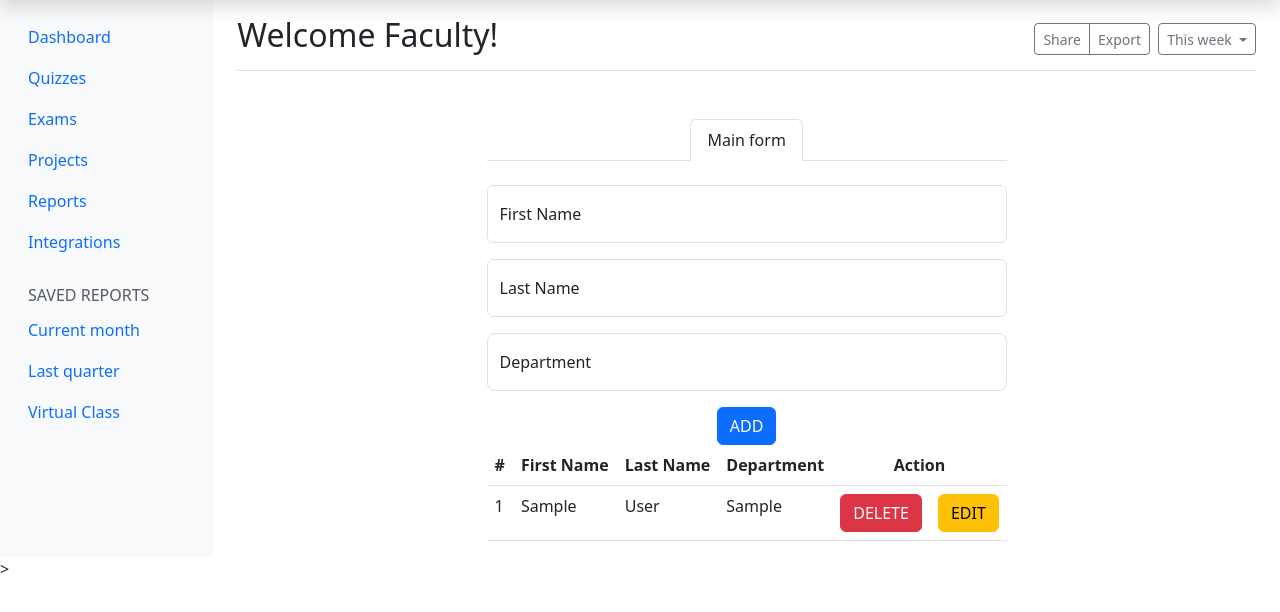
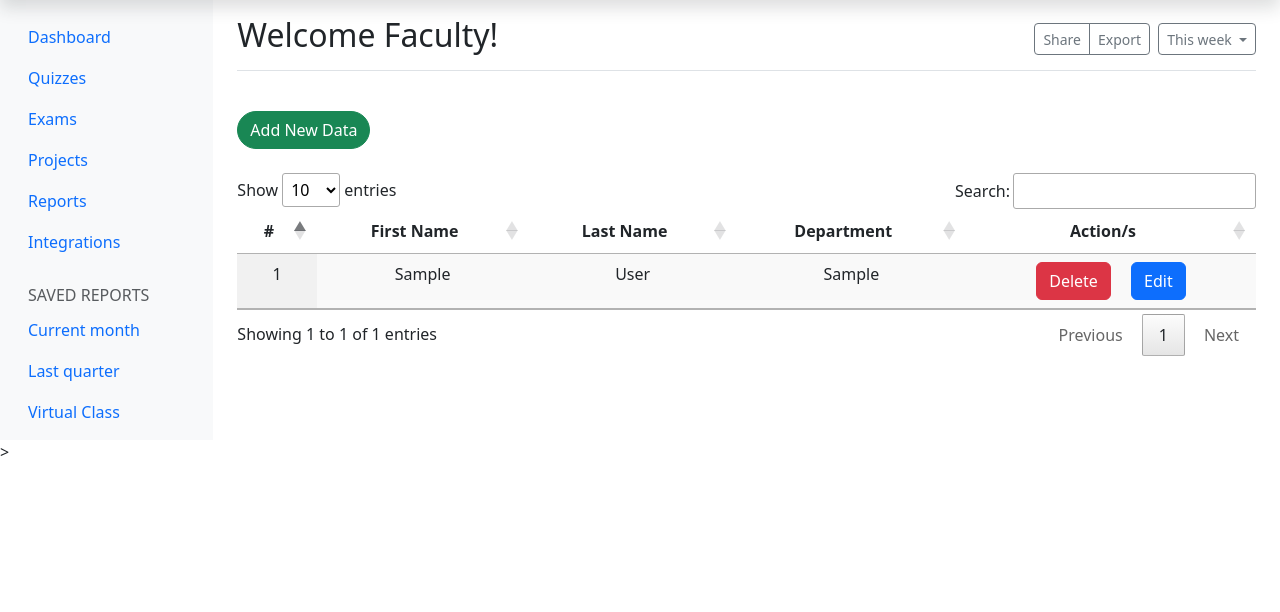
Before and after one commit to EarlJames712/php-crud-login, a PHP site: page /faculty.php in a window 1280 px wide. Shown: the part 56-668 px from the top of the page. Run offline with PHP 8.4, Linux system fonts and the light colour scheme; a user stored in the database is signed in; tables that the repository leaves empty hold one stand-in row (values such as "Sample post"); some libraries are stand-ins or nearby versions.

Commit message:
Update faculty.php

```diff
--- a/faculty.php
+++ b/faculty.php
@@ -104,16 +104,31 @@
           </button>
         </div>
       </div>
-        <div class="container d-flex justify-content-center mt-5">
-            <center>
+        <div class="mt-3 ">
+            <div class="m-auto">
+
+                <!-- Add New Button trigger modal -->
+                <button type="button" class="btn btn-success rounded-5 my-4" data-bs-toggle="modal" data-bs-target="#staticBackdrop">
+                    Add New Data
+                </button>
+
+                <!-- Modal -->
+                <div class="modal fade" id="staticBackdrop" data-bs-backdrop="static" data-bs-keyboard="false" tabindex="-1" aria-labelledby="staticBackdropLabel" aria-hidden="true">
+                    <div class="modal-dialog">
+                        <div class="modal-content">
+                            <div class="modal-header">
+                                <h1 class="modal-title fs-5" id="staticBackdropLabel">Add your data</h1>
+                                <button type="button" class="btn-close" data-bs-dismiss="modal" aria-label="Close"></button>
+                            </div>
+                            <form action="insertData.php" class="record" method="post">
+                                <div class="modal-body">
                                     <ul class="nav nav-tabs justify-content-center mb-4">
                                         <li class="nav-item">
                                             <a class="nav-link text-dark active" aria-current="page" href="#">Main form</a>
                                         </li>
                                     </ul>
-                <form class="record" method="post">
                                     <div class="form-floating mb-3">
-                        <input type="text" name="fn" class="form-control" id="first-name" placeholder="Your First Name">
+                                        <input type="text" name="fn" class="form-control" id="first-name" placeholder="Your First Name" autofocus>
                                         <label for="first-name" class="form-label">First Name</label>
                                     </div>
                                     <div class="form-floating mb-3">
@@ -125,17 +140,25 @@
                                         <label for="exampleFormControlTextarea1" class="form-label">Department</label>
 
                                     </div>
-                    <button class="btn btn-primary" type="submit">ADD</button>
+                                </div>
+                                <div class="modal-footer">
+                                    <button type="button" class="btn btn-secondary" data-bs-dismiss="modal">Close</button>
+                                    <button class="btn btn-success" type="submit">Add</button>
+                                </div>
                             </form>
+                        </div>
+                    </div>
+                </div>
 
-                <table class="table">
+                <!--      Data table      -->
+                <table id="myTable" class="display table text-center">
                     <thead>
                     <tr>
-                        <th scope="col">#</th>
-                        <th scope="col">First Name</th>
-                        <th scope="col">Last Name</th>
-                        <th scope="col">Department</th>
-                        <th scope="col" colspan="2" class="text-center">Action</th>
+                        <th class="text-center">#</th>
+                        <th class="text-center">First Name</th>
+                        <th class="text-center">Last Name</th>
+                        <th class="text-center">Department</th>
+                        <th class="text-center">Action/s</th>
                     </tr>
                     </thead>
                     <tbody>
@@ -143,25 +166,60 @@
                     require_once 'conn.php';
                     $no =  1 ;
                     $data = mysqli_query($conn, "SELECT * FROM student_list");
-                    while($row = mysqli_fetch_array($data)){
-                        ?>
+                    while($row = mysqli_fetch_array($data)){ ?>
                         <tr>
                             <td><?= $no; ?></td>
                             <td><?= $row['firstname']; ?></td>
                             <td><?= $row['lastname']; ?></td>
                             <td><?= $row['department']; ?></td>
-                            <td><a type="button" id="delete" class="btn btn-danger" href="deleteData.php?id=<?= $row['id']?>">DELETE</a></td>
-                            <td><a type="button" id="edit" class="btn btn-warning" href="editData.php?id=<?= $row['id']?>">EDIT</a></td>
+                            <td>
+                                <a type="button" id="delete" class="btn btn-danger" href="deleteData.php?id=<?= $row['id']?>">Delete</a>
+                                <a type="button" class="btn btn-primary ms-3" data-bs-toggle="modal" data-bs-target="#editData<?= $row['id']?>">Edit</a>
+                            </td>
+
                         </tr>
+                        <!-- Modal -->
+                        <div class="modal fade" id="editData<?= $row['id']?>" data-bs-backdrop="static" data-bs-keyboard="false" tabindex="-1" aria-labelledby="staticBackdropLabel" aria-hidden="true">
+                            <div class="modal-dialog modal-dialog-centered">
+                                <div class="modal-content">
+                                    <div class="modal-header">
+                                        <h1 class="modal-title fs-5" id="staticBackdropLabel">Update <?= $row['firstname']?>'s data</h1>
+                                        <button type="button" class="btn-close" data-bs-dismiss="modal" aria-label="Close"></button>
+                                    </div>
+                                    <form action="updateData.php" method="post">
+                                        <div class="modal-body">
+                                            <div class="form-floating mb-3">
+                                                <input type="hidden" name="id" value="<?= $row['id']?>">
+                                                <input type="text" name="fn" class="form-control" value="<?= $row['firstname']?>" placeholder="Your First Name">
+                                                <label for="first-name" class="form-label">New First Name</label>
+                                            </div>
+                                            <div class="form-floating mb-3">
+                                                <input type="text" name="ln" class="form-control" value="<?= $row['lastname']; ?>" id="floatingPassword" placeholder="Your Last Name">
+                                                <label for="floatingPassword">New Last Name</label>
+                                            </div>
+                                            <div class="form-floating mb-3">
+                                                <input name="d" class="form-control form-control-lg" value="<?= $row['department']; ?>" type="text" placeholder="Department">
+                                                <label for="exampleFormControlTextarea1" class="form-label">New Department</label>
+                                            </div>
+                                        </div>
+                                        <div class="modal-footer">
+                                            <button type="button" class="btn btn-secondary" data-bs-dismiss="modal">Close</button>
+                                            <button class="btn btn-success" type="submit">Update</button>
+                                        </div>
+                                    </form>
+                                </div>
+                            </div>
+                        </div>
                         <?php $no++; } ?>
                     </tbody>
                 </table>
-
-            </center>
+            </div>
         </div>
     </main>
   </div>
 </div>
+
+
         <?php
         require_once 'components/footer.php';
     }
```
Lines whose indentation alone changed are shown as unchanged.
